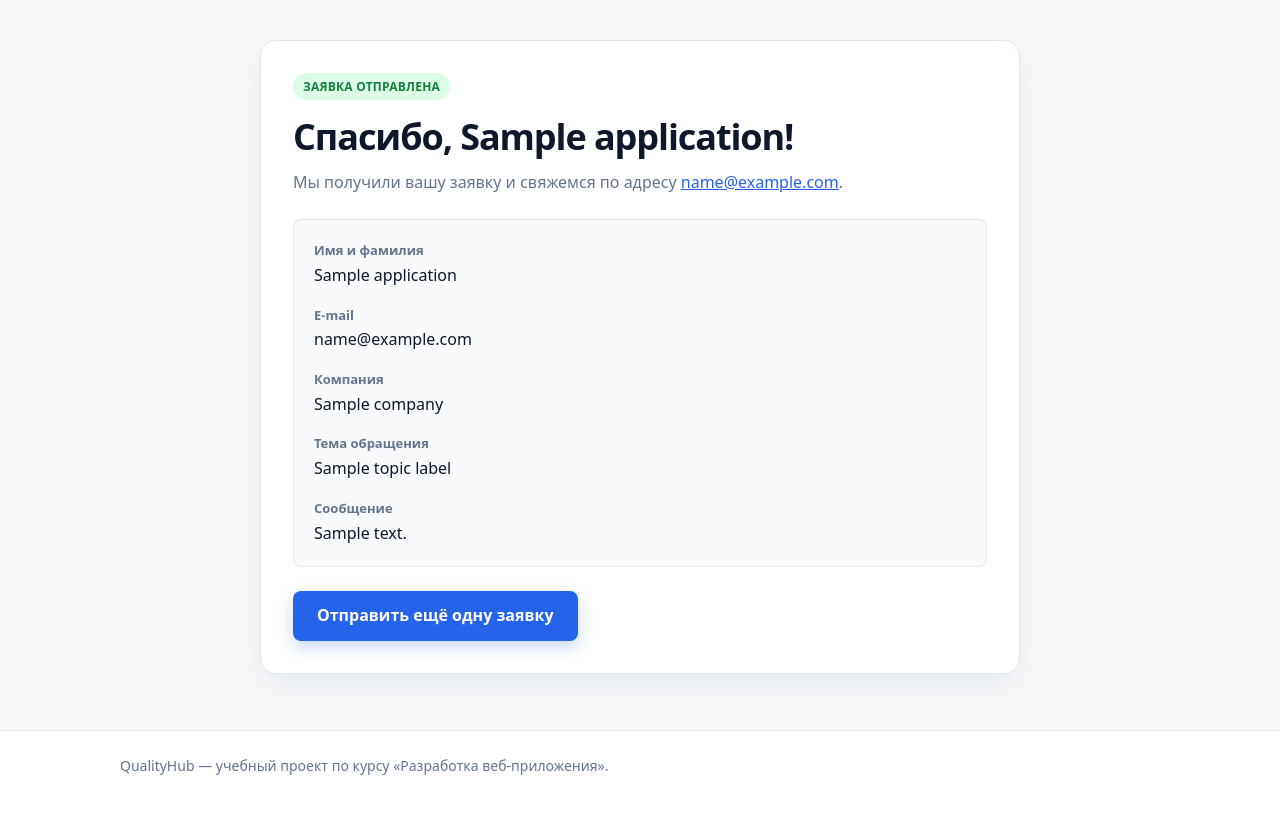
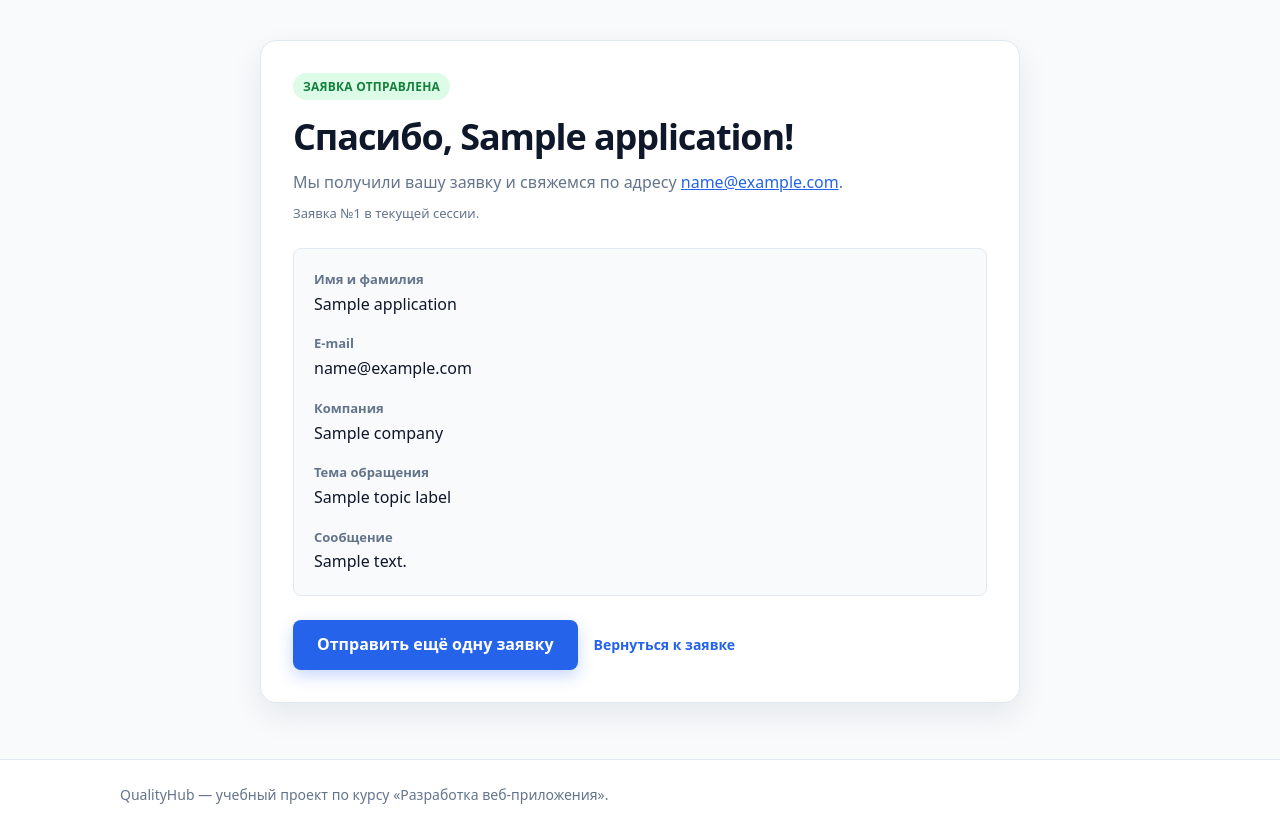
Before and after one commit to kara-bell/web-apps-development, a Flask app: template 2/templates/result.html in a window 1280 px wide. Shown: the part 65-895 px from the top of the page. Before the commit the page ends 840 px from the top, so only its background shows below. Run offline with Flask 3, Linux system fonts and the light colour scheme; the template is opened without the code that fills it: most values are stand-ins (such as "Sample title", 1, 10 or a date in 2020).

Commit message:
задание 2: сессии и предзаполнение

```diff
--- a/2/app.py
+++ b/2/app.py
@@ -1,11 +1,13 @@
+import os
 import re
 
-from flask import Flask, render_template, request
+from flask import Flask, redirect, render_template, request, session, url_for
 
 app = Flask(__name__)
+app.config["SECRET_KEY"] = os.environ.get("SECRET_KEY", "qualityhub-dev-secret")
 
 TOPICS = {
-    "demo": "Демонстрация возможностей",
+    "demo": "Демонстрация",
     "implementation": "Внедрение",
     "support": "Техническая поддержка",
     "other": "Другое",
@@ -44,7 +46,15 @@ def validate_application(form):
 
 @app.get("/")
 def index():
-    return render_template("index.html", form={}, errors={}, topics=TOPICS)
+    draft = session.get("application", {})
+    return render_template(
+        "index.html",
+        form=draft,
+        errors={},
+        topics=TOPICS,
+        has_draft=bool(draft),
+        applications_count=session.get("applications_count", 0),
+    )
 
 
 @app.post("/submit")
@@ -52,13 +62,39 @@ def submit():
     data, errors = validate_application(request.form)
 
     if errors:
-        return render_template("index.html", form=data, errors=errors, topics=TOPICS)
+        return render_template(
+            "index.html",
+            form=data,
+            errors=errors,
+            topics=TOPICS,
+            has_draft=False,
+            applications_count=session.get("applications_count", 0),
+        )
+
+    session["application"] = data
+    session["applications_count"] = session.get("applications_count", 0) + 1
+    return redirect(url_for("result"))
+
+
+@app.get("/result")
+def result():
+    application = session.get("application")
+
+    if not application:
+        return redirect(url_for("index"))
 
     return render_template(
         "result.html",
-        application=data,
-        topic_label=TOPICS[data["topic"]],
+        application=application,
+        topic_label=TOPICS.get(application.get("topic"), "—"),
+        applications_count=session.get("applications_count", 0),
     )
+
+
+@app.post("/reset")
+def reset():
+    session.clear()
+    return redirect(url_for("index"))
 
 
 if __name__ == "__main__":
--- a/2/static/css/style.css
+++ b/2/static/css/style.css
@@ -164,6 +164,23 @@ main:focus {
   margin-top: 16px;
   font-size: 18px;
   color: var(--color-ink-500);
+}
+
+.session-note {
+  margin-top: 24px;
+  padding: 16px;
+  border: 1px solid var(--color-primary-100);
+  border-radius: var(--radius-md);
+  background: #eff6ff;
+}
+
+.session-note p {
+  font-size: 14px;
+  color: var(--color-ink-700);
+}
+
+.session-note form {
+  margin-top: 12px;
 }
 
 .request {
@@ -348,6 +365,19 @@ main:focus {
   transform: translateY(1px);
 }
 
+.button--secondary {
+  border: 1px solid var(--color-primary-100);
+  background: var(--color-surface);
+  color: var(--color-primary-700);
+  box-shadow: none;
+}
+
+.button--secondary:hover {
+  background: var(--color-primary-100);
+  color: var(--color-primary-700);
+  box-shadow: none;
+}
+
 .button:focus-visible {
   outline: 3px solid var(--color-ink-900);
   outline-offset: 2px;
@@ -383,6 +413,12 @@ main:focus {
   color: var(--color-ink-500);
 }
 
+.result__meta {
+  margin-top: 8px;
+  font-size: 13px;
+  color: var(--color-ink-500);
+}
+
 .result__summary {
   display: grid;
   gap: 16px;
@@ -412,7 +448,22 @@ main:focus {
 }
 
 .result__actions {
+  display: flex;
+  flex-wrap: wrap;
+  align-items: center;
+  gap: 16px;
   margin-top: 24px;
+}
+
+.result__link {
+  font-size: 14px;
+  font-weight: 600;
+  color: var(--color-primary-600);
+  text-decoration: none;
+}
+
+.result__link:hover {
+  text-decoration: underline;
 }
 
 .site-footer {
--- a/2/templates/result.html
+++ b/2/templates/result.html
@@ -12,6 +12,7 @@
     Мы получили вашу заявку и свяжемся по адресу
     <a href="mailto:{{ application.email }}">{{ application.email }}</a>.
   </p>
+  <p class="result__meta">Заявка №{{ applications_count }} в текущей сессии.</p>
 
   <dl class="result__summary">
     <div>
@@ -37,7 +38,10 @@
   </dl>
 
   <div class="result__actions">
-    <a class="button" href="{{ url_for('index') }}">Отправить ещё одну заявку</a>
+    <form method="post" action="{{ url_for('reset') }}">
+      <button class="button" type="submit">Отправить ещё одну заявку</button>
+    </form>
+    <a class="result__link" href="{{ url_for('index') }}">Вернуться к заявке</a>
   </div>
 </section>
 {% endblock %}
```
Also changed, not shown: 2/templates/index.html (+13 -0 lines).
